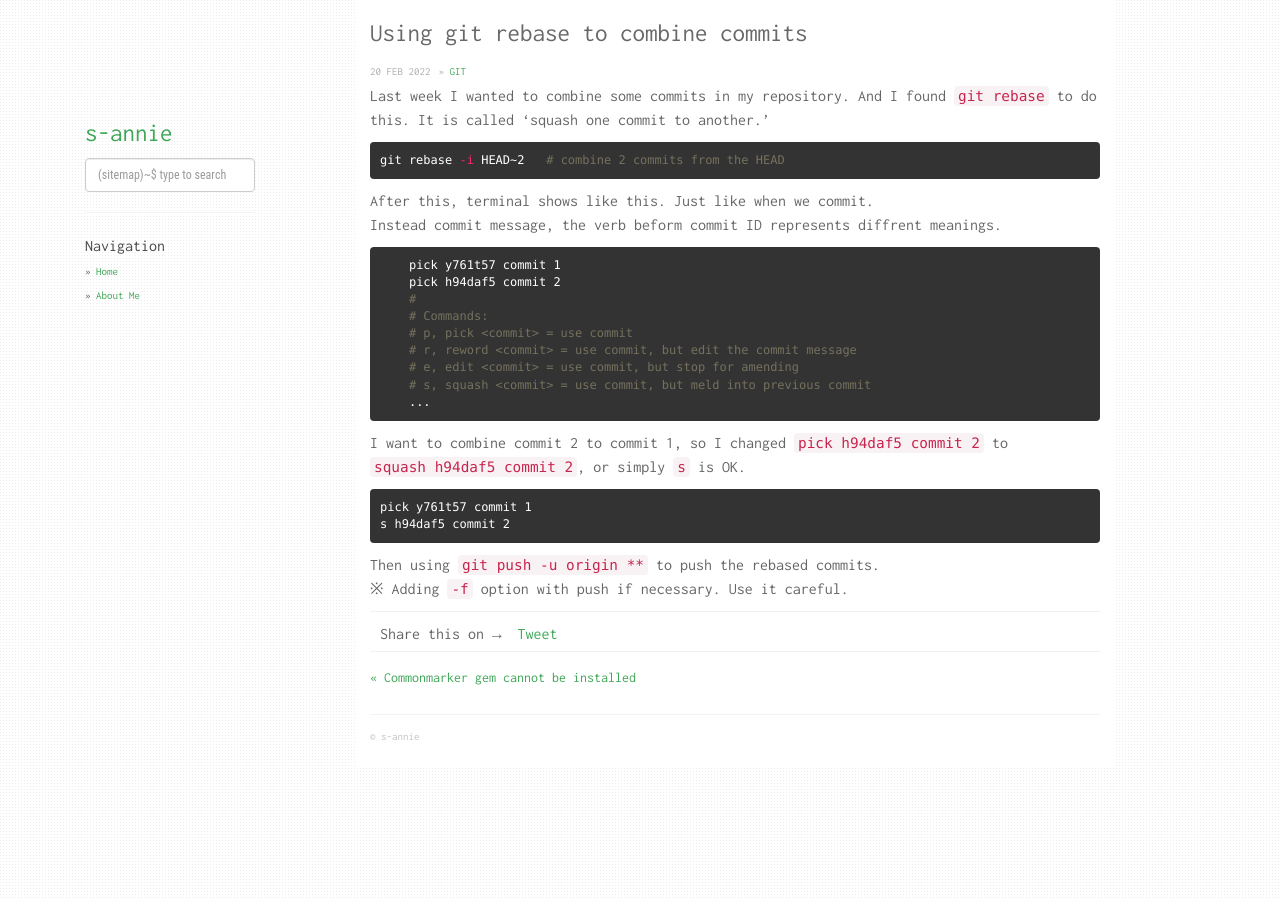
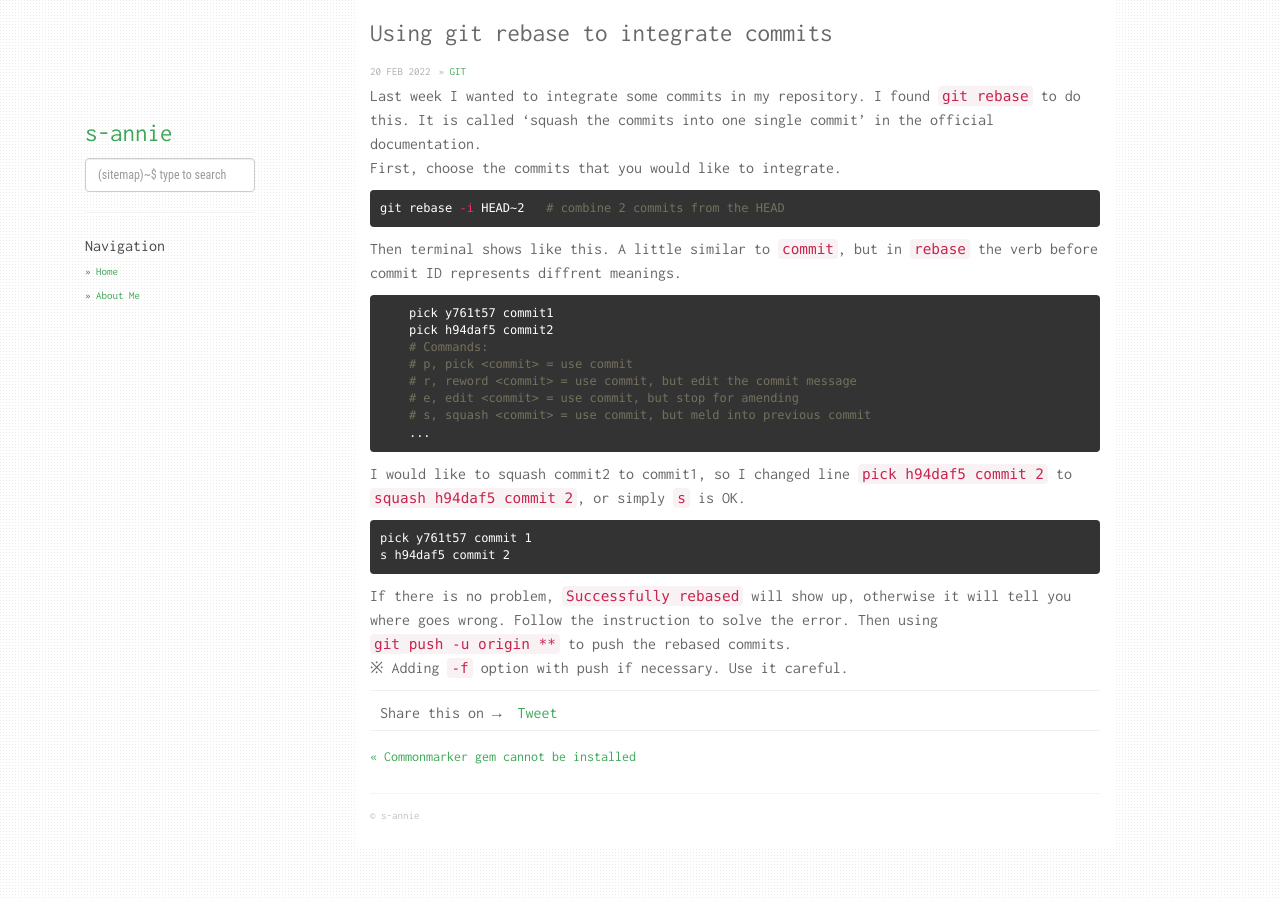
Before and after one commit to s-annie/s-annie.github.io, a Jekyll site: the page built from _posts/2022-02-20-Using git rebase.md, in a window 1280 px wide. Built offline with Jekyll 4.4.1, drawn with Linux system fonts in a browser that asks for light colours; nearby versions of some CDN libraries; comment, search, counter and statistics services are not loaded.

Commit message:
added git rebase post

````diff
--- a/_posts/2022-02-20-Using git rebase.md
+++ b/_posts/2022-02-20-Using git rebase.md
@@ -1,18 +1,17 @@
 ---
 layout: post
-title: Using git rebase to combine commits
+title: Using git rebase to integrate commits
 categories: [git]
 ---
-Last week I wanted to combine some commits in my repository. And I found `git rebase` to do this. It is called 'squash one commit to another.'
+Last week I wanted to integrate some commits in my repository. I found `git rebase` to do this. It is called 'squash the commits into one single commit' in the official documentation.
+First, choose the commits that you would like to integrate.
 ```bash
 git rebase -i HEAD~2   # combine 2 commits from the HEAD
 ```
-After this, terminal shows like this. Just like when we commit.
-Instead commit message, the verb beform commit ID represents diffrent meanings.
+Then terminal shows like this. A little similar to `commit`, but in `rebase` the verb before commit ID represents diffrent meanings.
 ```bash
-    pick y761t57 commit 1
-    pick h94daf5 commit 2
-    #
+    pick y761t57 commit1
+    pick h94daf5 commit2
     # Commands:
     # p, pick <commit> = use commit
     # r, reword <commit> = use commit, but edit the commit message
@@ -20,10 +19,10 @@ Instead commit message, the verb beform commit ID represents diffrent meanings.
     # s, squash <commit> = use commit, but meld into previous commit
     ...
 ```
-I want to combine commit 2 to commit 1, so I changed `pick h94daf5 commit 2` to `squash h94daf5 commit 2`, or simply `s` is OK.
+I would like to squash commit2 to commit1, so I changed line `pick h94daf5 commit 2` to `squash h94daf5 commit 2`, or simply `s` is OK.
 ```bash
 pick y761t57 commit 1
 s h94daf5 commit 2
 ```
-Then using `git push -u origin **` to push the rebased commits.
+If there is no problem, `Successfully rebased` will show up, otherwise it will tell you where goes wrong.   Follow the instruction to solve the error. Then using `git push -u origin **` to push the rebased commits.
 ※ Adding `-f` option with push if necessary. Use it careful.
````
